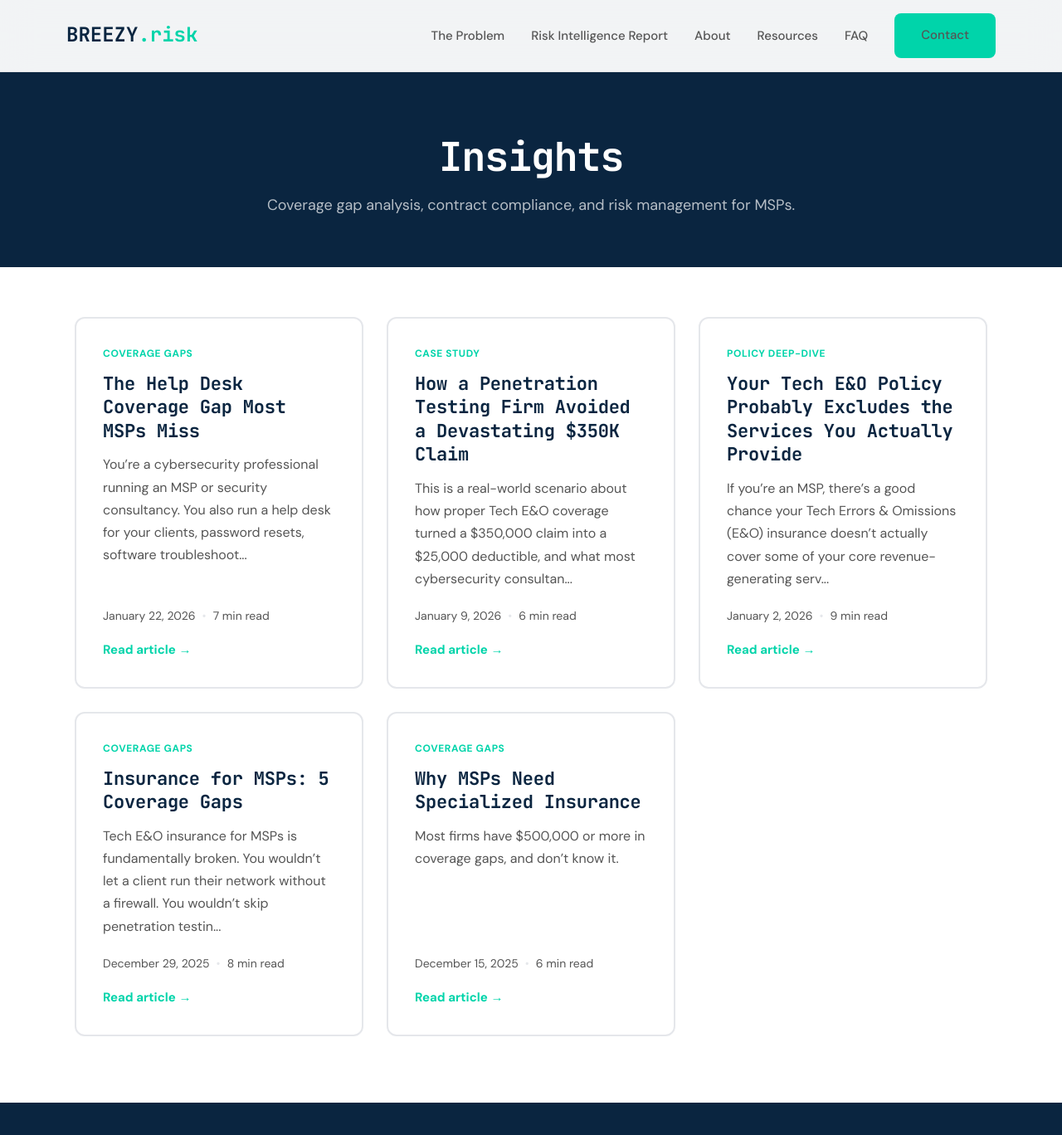
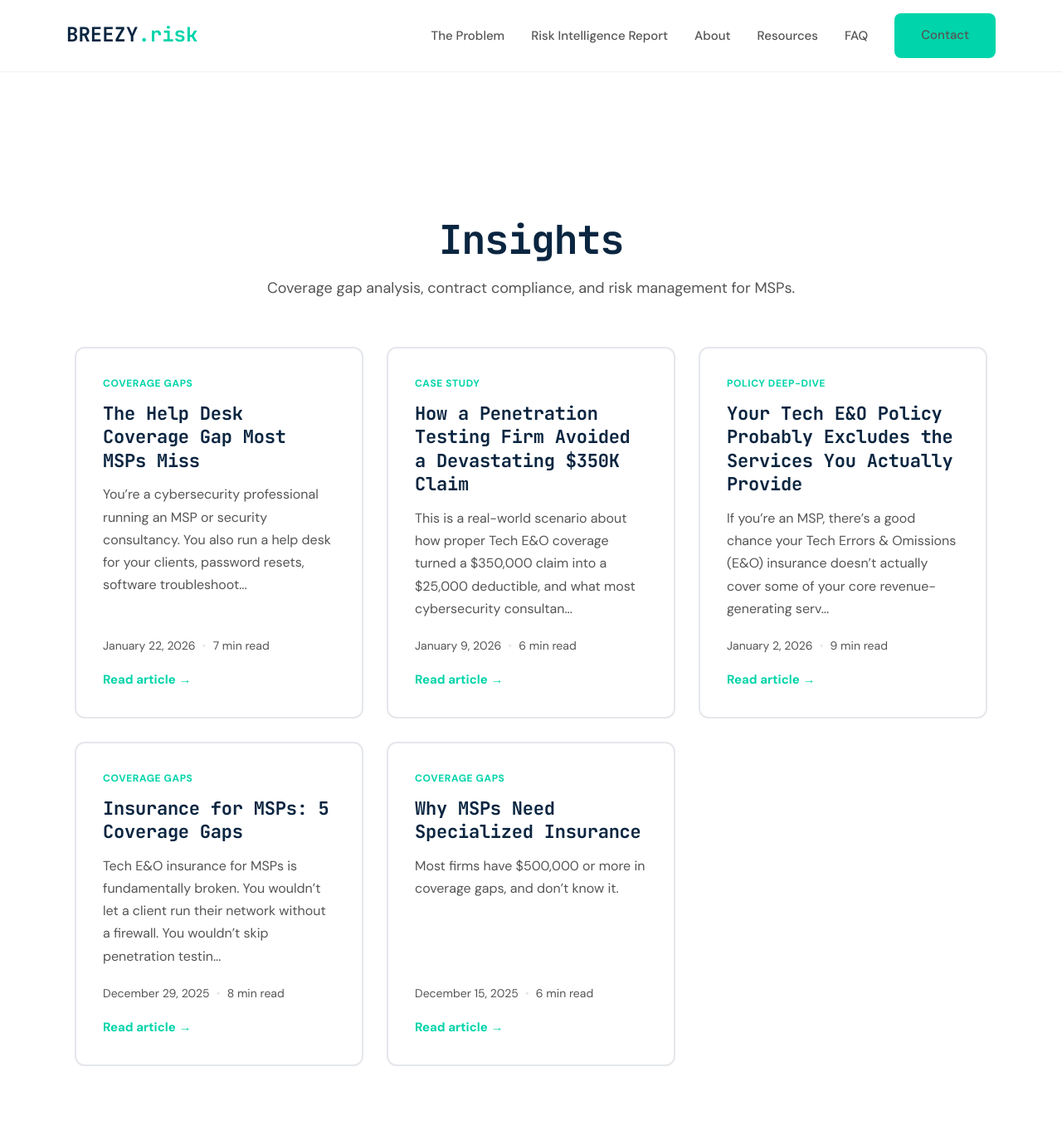
Before and after one commit to joeproe1/breezyins.com, a Jekyll site: the page built from insights.html, in a window 1280 px wide and 1400 px high. Shown: the top 1368 px of the window at 83% size. Built offline with Jekyll 4.4.1, drawn with Linux system fonts in a browser that asks for light colours.

Commit message:
Remove Insights dark blue hero banner, compress portrait image
Reverted Insights page to simple centered header without dark blue
banner. Compressed portrait from 5.9MB to 13KB for faster About page load.

Co-Authored-By: Claude Opus 4.6 <noreply@anthropic.com>

```diff
--- a/insights.html
+++ b/insights.html
@@ -6,11 +6,10 @@ permalink: /insights/
 ---
 
 <style>
-.page-content { padding-top: 0 !important; padding-bottom: 0 !important; }
-.insights-hero { background: #0A2540; padding: 160px 0 60px; text-align: center; }
-.insights-hero h1 { font-size: 48px; font-weight: 800; color: #fff; margin: 0 0 14px; letter-spacing: -0.02em; }
-.insights-hero p { font-size: 18px; color: rgba(255,255,255,0.7); margin: 0; line-height: 1.7; }
-.insights-section { padding: 60px 0 80px; }
+.insights-section { padding-top: 140px; padding-bottom: 80px; }
+.insights-header { text-align: center; max-width: 800px; margin: 0 auto 56px; }
+.insights-header h1 { font-size: 48px; font-weight: 800; color: var(--primary); margin: 0 0 14px; letter-spacing: -0.02em; }
+.insights-header p { font-size: 18px; color: var(--text-secondary); margin: 0; line-height: 1.7; }
 .blog-grid { display: grid; grid-template-columns: repeat(auto-fill, minmax(340px, 1fr)); gap: 28px; max-width: 1100px; margin: 0 auto; }
 .post-card { background: #fff; border: 2px solid var(--border); border-radius: 12px; padding: 32px; transition: all 0.25s; display: flex; flex-direction: column; }
 .post-card:hover { border-color: var(--accent); box-shadow: 0 10px 24px rgba(0, 212, 170, 0.12); transform: translateY(-3px); }
@@ -24,21 +23,18 @@ permalink: /insights/
 .post-card .read-more { display: inline-flex; align-items: center; gap: 6px; color: var(--accent); font-weight: 700; font-size: 15px; text-decoration: none; margin-top: 16px; }
 .post-card .read-more:hover { text-decoration: underline; }
 @media (max-width: 768px) {
-    .insights-hero { padding: 120px 0 40px; }
-    .insights-hero h1 { font-size: 34px; }
+    .insights-section { padding-top: 100px; }
+    .insights-header h1 { font-size: 34px; }
     .blog-grid { grid-template-columns: 1fr; }
 }
 </style>
 
-<div class="insights-hero">
-    <div class="container">
-        <h1>Insights</h1>
-        <p>Coverage gap analysis, contract compliance, and risk management for MSPs.</p>
-    </div>
-</div>
-
 <section class="insights-section">
     <div class="container">
+        <div class="insights-header">
+            <h1>Insights</h1>
+            <p>Coverage gap analysis, contract compliance, and risk management for MSPs.</p>
+        </div>
 
         <div class="blog-grid">
             {% assign sorted_posts = site.posts | sort: 'date' | reverse %}
```
